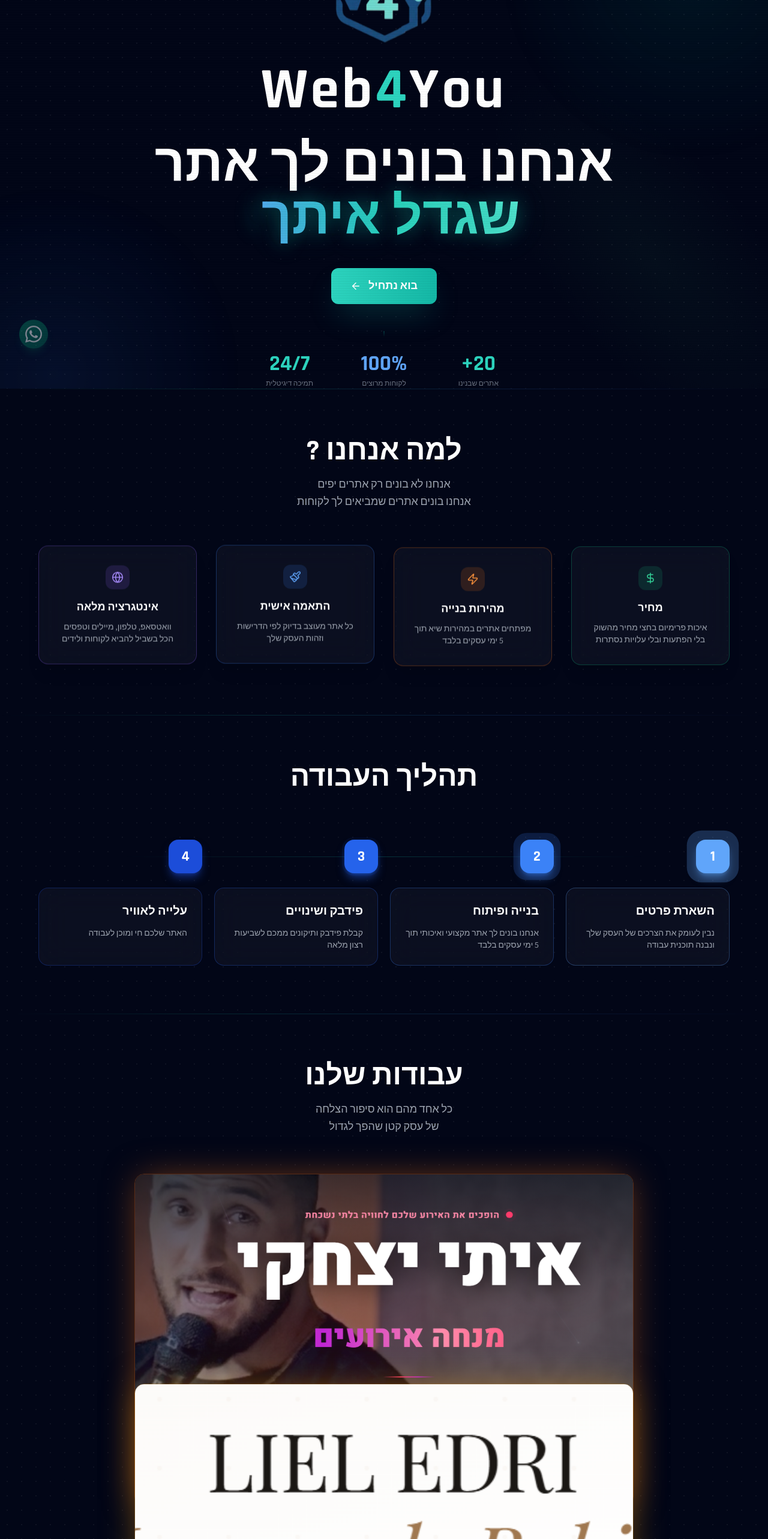
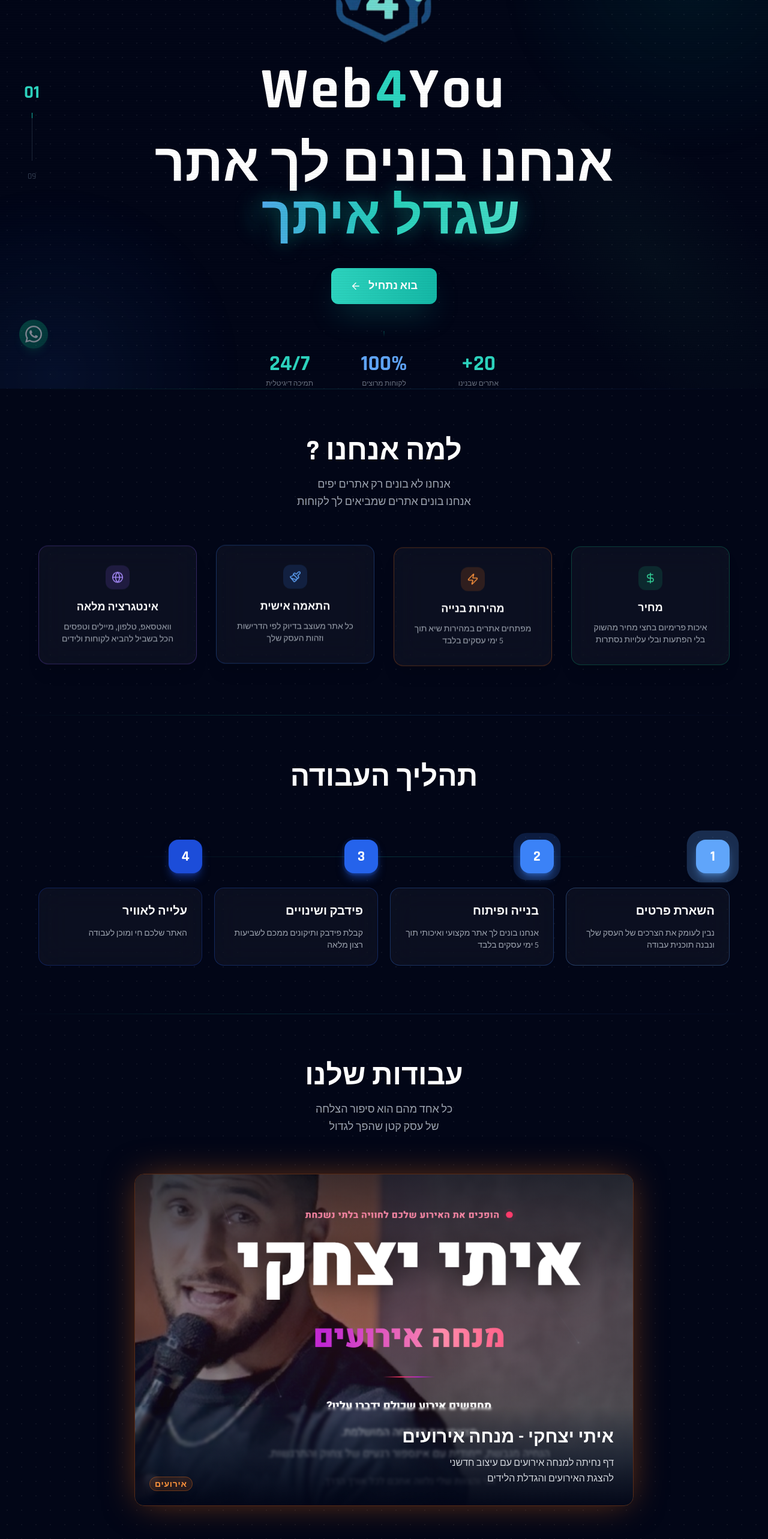
Before and after one commit to DolevAtik/Web4You, a React (Vite) app: page / in a window 1280 px wide. Shown: the part 180-2746 px from the top of the page at 60% size. Built offline with nearby package versions, Linux system fonts and the light colour scheme.

Commit message:
update110

```diff
--- a/src/components/sections/ContactSection.jsx
+++ b/src/components/sections/ContactSection.jsx
@@ -30,7 +30,7 @@
   return (
     <section
       id="contact"
-      className="py-20 px-6 section-divider bg-line-grid"
+      className="py-20 px-6 section-divider bg-dot-grid"
     >
       <div className="max-w-4xl mx-auto text-center">
 
--- a/src/components/sections/Portfolio.jsx
+++ b/src/components/sections/Portfolio.jsx
@@ -1,4 +1,4 @@
-import React, { useRef, useEffect } from 'react'
+import React, { useRef, useEffect, useState } from 'react'
 import { motion, useMotionValue } from 'framer-motion'
 import { portfolio } from '../../data/content'
 
@@ -28,48 +28,61 @@
   'amit-hadbarot': 'green',
 }
 
-const SLOT_PX = 350 // increased for better scroll duration and visibility
-
 // ── Single sticky card ────────────────────────────────────────
-function StickyCard({ item, index, containerRef }) {
+function StickyCard({ item, index, containerRef, slotPx }) {
   const accent = GLOW_MAP[ACCENT_MAP[item.id] ?? 'teal']
-  const opacity = useMotionValue(1)
-  const scale = useMotionValue(1)
+  const opacity = useMotionValue(0)
+  const scale = useMotionValue(0.95)
+  const y = useMotionValue(20)
 
   useEffect(() => {
     const update = () => {
       const el = containerRef.current
       if (!el) return
-      // Distance from document top to container top
       const containerTop = el.getBoundingClientRect().top + window.scrollY
       const scrolled = Math.max(0, window.scrollY - containerTop)
 
-      // This card fades during slot (index+1): from pixel (i+1)*SLOT_PX to (i+1.3)*SLOT_PX
-      const fadeFrom = (index + 1) * SLOT_PX
-      const fadeTo = fadeFrom + SLOT_PX * 0.3
+      const fadeStart = index * slotPx
+      const fadeEnd = (index + 1) * slotPx
+      const buffer = slotPx * 0.15
 
-      if (scrolled <= fadeFrom) {
+      // New smooth-overlay/fade-in-out logic
+      if (scrolled < fadeStart - buffer) {
+        opacity.set(0)
+        scale.set(0.95)
+        y.set(20)
+      } else if (scrolled < fadeStart) {
+        // fade appearing in
+        const t = (scrolled - (fadeStart - buffer)) / buffer
+        opacity.set(t)
+        scale.set(0.95 + t * 0.05)
+        y.set(20 - t * 20)
+      } else if (scrolled < fadeEnd - buffer) {
+        // standard active
         opacity.set(1)
         scale.set(1)
-      } else if (scrolled >= fadeTo) {
+        y.set(0)
+      } else if (scrolled < fadeEnd) {
+        // fade out exiting
+        const t = (scrolled - (fadeEnd - buffer)) / buffer
+        opacity.set(1 - t)
+        scale.set(1 - t * 0.05)
+        y.set(-t * 20)
+      } else {
         opacity.set(0)
-        scale.set(0.93)
-      } else {
-        const t = (scrolled - fadeFrom) / (fadeTo - fadeFrom)
-        opacity.set(1 - t)
-        scale.set(1 - t * 0.07)
+        scale.set(0.95)
       }
     }
 
     window.addEventListener('scroll', update, { passive: true })
-    update() // initialise on mount
+    update()
     return () => window.removeEventListener('scroll', update)
-  }, [index, containerRef, opacity, scale])
+  }, [index, containerRef, opacity, scale, y, slotPx])
 
   return (
     <div
       className="sticky"
-      style={{ top: `calc(10vh + ${index * 40}px)`, zIndex: index + 1, height: `${SLOT_PX}px` }}
+      style={{ top: '12vh', zIndex: 10 + index, height: `${slotPx}px` }}
     >
       <motion.a
         href={item.url}
@@ -78,9 +91,10 @@
         style={{
           opacity,
           scale,
+          y,
           boxShadow: accent.shadow,
           border: `1px solid ${accent.border}`,
-          transformOrigin: 'top center',
+          transformOrigin: 'center center',
           aspectRatio: '3 / 2',
         }}
         className="relative block w-full rounded-2xl overflow-hidden cursor-pointer group"
@@ -95,7 +109,7 @@
         {/* Bottom-Left Tag */}
         <div className="absolute bottom-4 left-4 md:bottom-6 md:left-6 z-20">
           <span
-            className="px-2 py-0.5 rounded-full text-[10px] md:text-xs font-bold tracking-wider uppercase shadow-lg backdrop-blur-md"
+            className="px-2 py-0.5 rounded-full text-[10px] md:text-sm font-bold tracking-wider uppercase shadow-lg backdrop-blur-md"
             style={{ backgroundColor: accent.tagBg, color: accent.tagText, border: `1px solid ${accent.border}` }}
           >
             {item.tag}
@@ -103,15 +117,12 @@
         </div>
 
         {/* Text Overlay */}
-        <div className="absolute inset-x-0 bottom-0 p-4 md:p-6 bg-gradient-to-t from-slate-950/90 via-slate-900/60 to-transparent backdrop-blur-[2px]">
-          <div className="flex flex-col gap-1 md:gap-2">
-            {/* Title */}
-            <h3 className="font-rajdhani font-bold text-lg md:text-2xl text-white leading-none">
+        <div className="absolute inset-x-0 bottom-0 p-4 md:p-8 bg-gradient-to-t from-slate-950/95 via-slate-900/60 to-transparent backdrop-blur-[2px]">
+          <div className="flex flex-col gap-1 md:gap-3">
+            <h3 className="font-rajdhani font-bold text-xl md:text-3xl text-white leading-none">
               {item.title}
             </h3>
-
-            {/* Description */}
-            <p className="font-assistant text-xs md:text-sm text-gray-300 leading-tight md:leading-relaxed max-w-[90%] whitespace-pre-line line-clamp-2 md:line-clamp-none">
+            <p className="font-assistant text-xs md:text-base text-gray-300 leading-tight md:leading-relaxed max-w-[90%] whitespace-pre-line antialiased">
               {item.description}
             </p>
           </div>
@@ -122,14 +133,36 @@
 }
 
 // ── CTA sticky card ───────────────────────────────────────────
-function CTACard({ index, total }) {
+function CTACard({ index, containerRef, slotPx, isMobile }) {
   const { cta } = portfolio
+  const opacity = useMotionValue(0)
+
+  useEffect(() => {
+    const update = () => {
+      const el = containerRef.current
+      if (!el) return
+      const scrolled = Math.max(0, window.scrollY - (el.getBoundingClientRect().top + window.scrollY))
+      const trigger = index * slotPx
+      if (scrolled >= trigger) {
+        const t = Math.min(1, (scrolled - trigger) / 200)
+        opacity.set(t)
+      } else {
+        opacity.set(0)
+      }
+    }
+    window.addEventListener('scroll', update)
+    return () => window.removeEventListener('scroll', update)
+  }, [index, containerRef, opacity, slotPx])
+
   return (
     <div
       className="sticky"
-      style={{ top: `calc(10vh + ${index * 40}px)`, zIndex: index + 1, height: `${SLOT_PX}px` }}
+      style={{ top: isMobile ? '10vh' : '15vh', zIndex: 10 + index, height: `${slotPx}px` }}
     >
-      <div className="relative w-full rounded-2xl bg-[#0B1120] border border-dashed border-teal-500/30 flex flex-col items-center justify-center text-center p-8" style={{ aspectRatio: '3 / 2' }}>
+      <motion.div
+        style={{ opacity, aspectRatio: '3 / 2' }}
+        className="relative w-full rounded-2xl bg-[#0B1120] border border-dashed border-teal-500/30 flex flex-col items-center justify-center text-center p-8"
+      >
         <motion.div
           animate={{ y: [0, -9, 0] }}
           transition={{ duration: 3.2, repeat: Infinity, ease: 'easeInOut' }}
@@ -137,14 +170,14 @@
         >
           🚀
         </motion.div>
-        <p className="text-gray-400 mb-4 font-assistant text-base">{cta.placeholder}</p>
+        <p className="text-gray-400 mb-4 font-assistant text-lg text-white">{cta.placeholder}</p>
         <a
           href={cta.href}
-          className="font-rajdhani font-bold text-teal-400 hover:text-teal-300 text-xl transition-colors hover:underline underline-offset-4"
+          className="font-rajdhani font-bold text-teal-400 hover:text-teal-300 text-2xl transition-colors hover:underline underline-offset-4"
         >
           {cta.label}
         </a>
-      </div>
+      </motion.div>
     </div>
   )
 }
@@ -152,7 +185,32 @@
 // ── Main section ──────────────────────────────────────────────
 export default function Portfolio() {
   const containerRef = useRef(null)
-  const total = portfolio.items.length // 9 project cards
+  const total = portfolio.items.length
+  const [activeIndex, setActiveIndex] = useState(0)
+  const [isMobile, setIsMobile] = useState(false)
+
+  useEffect(() => {
+    const handleCheck = () => setIsMobile(window.innerWidth < 768)
+    handleCheck()
+    window.addEventListener('resize', handleCheck)
+
+    const handleScroll = () => {
+      if (!containerRef.current) return
+      const rect = containerRef.current.getBoundingClientRect()
+      const scrolled = Math.max(0, window.scrollY - (rect.top + window.scrollY))
+      const currentSlotPx = window.innerWidth < 768 ? 400 : 600
+      const idx = Math.min(total - 1, Math.floor(scrolled / currentSlotPx))
+      setActiveIndex(idx)
+    }
+    window.addEventListener('scroll', handleScroll, { passive: true })
+    return () => {
+      window.removeEventListener('resize', handleCheck)
+      window.removeEventListener('scroll', handleScroll)
+    }
+  }, [total])
+
+  const slotPx = isMobile ? 400 : 600
+  const buffer = isMobile ? '50vh' : '60vh'
 
   return (
     <section
@@ -178,13 +236,31 @@
         </motion.div>
       </div>
 
-      {/* Sticky stack — block layout, explicit height for reliable scroll tracking */}
+      {/* Counter - Desktop Only */}
+      <div className="hidden lg:flex fixed left-10 top-1/2 -translate-y-1/2 z-50 flex-col items-center gap-4">
+        <span className="text-teal-400 font-rajdhani font-bold text-3xl">
+          {(activeIndex + 1).toString().padStart(2, '0')}
+        </span>
+        <div className="w-px h-20 bg-slate-800 relative">
+          <motion.div
+            className="absolute top-0 w-full bg-teal-500"
+            style={{
+              height: `${((activeIndex + 1) / total) * 100}%`
+            }}
+          />
+        </div>
+        <span className="text-slate-600 font-rajdhani text-sm">
+          {total.toString().padStart(2, '0')}
+        </span>
+      </div>
+
+      {/* Sticky stack - same index top */}
       <div
         ref={containerRef}
-        className="relative w-full max-w-5xl mx-auto px-12 md:px-24 mb-10 md:mb-20"
+        className="relative w-full max-w-5xl mx-auto px-6 md:px-24 mb-10 md:mb-20"
         style={{
           overflow: 'visible',
-          height: `calc(${(total + 1) * SLOT_PX}px + 50vh)`,
+          height: `calc(${(total + 1) * slotPx}px + ${buffer})`,
         }}
       >
         {portfolio.items.map((item, i) => (
@@ -193,9 +269,10 @@
             item={item}
             index={i}
             containerRef={containerRef}
+            slotPx={slotPx}
           />
         ))}
-        <CTACard index={total} total={total} />
+        <CTACard index={total} containerRef={containerRef} slotPx={slotPx} isMobile={isMobile} />
       </div>
     </section>
   )
```
